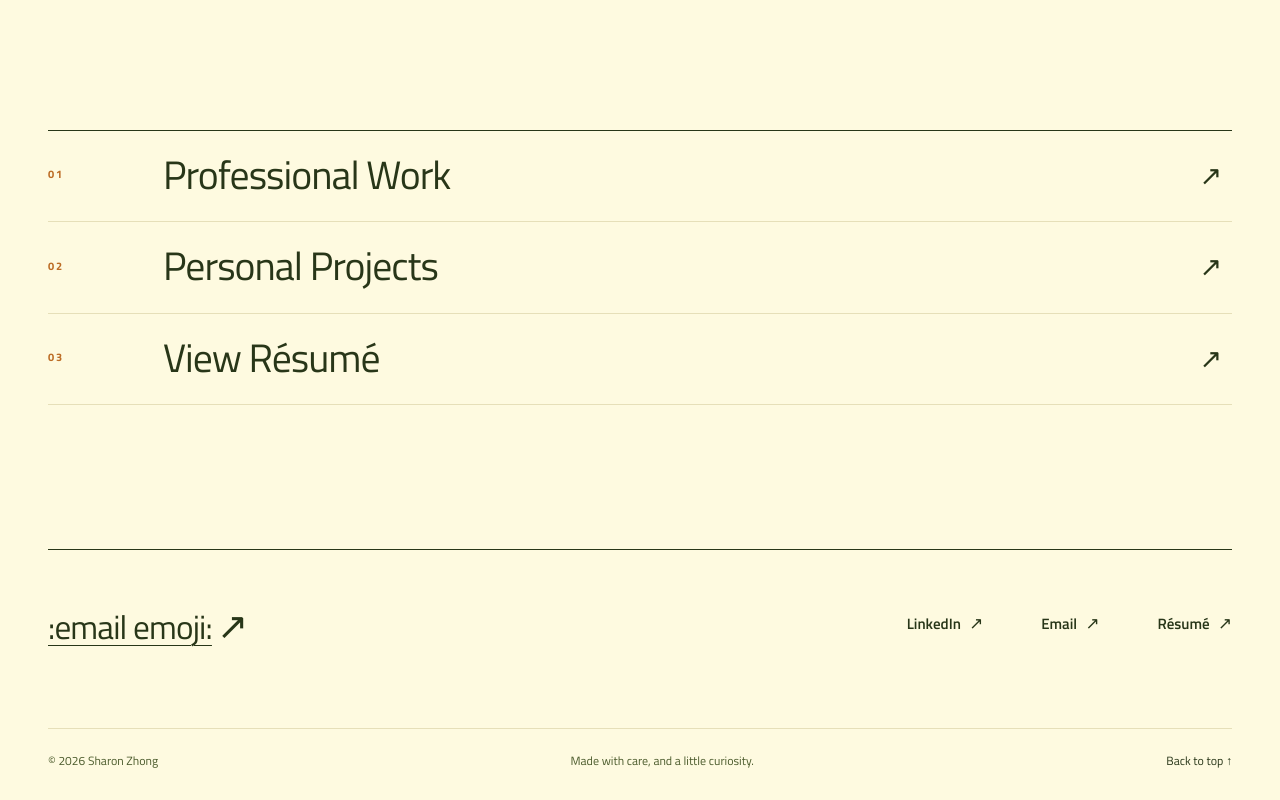
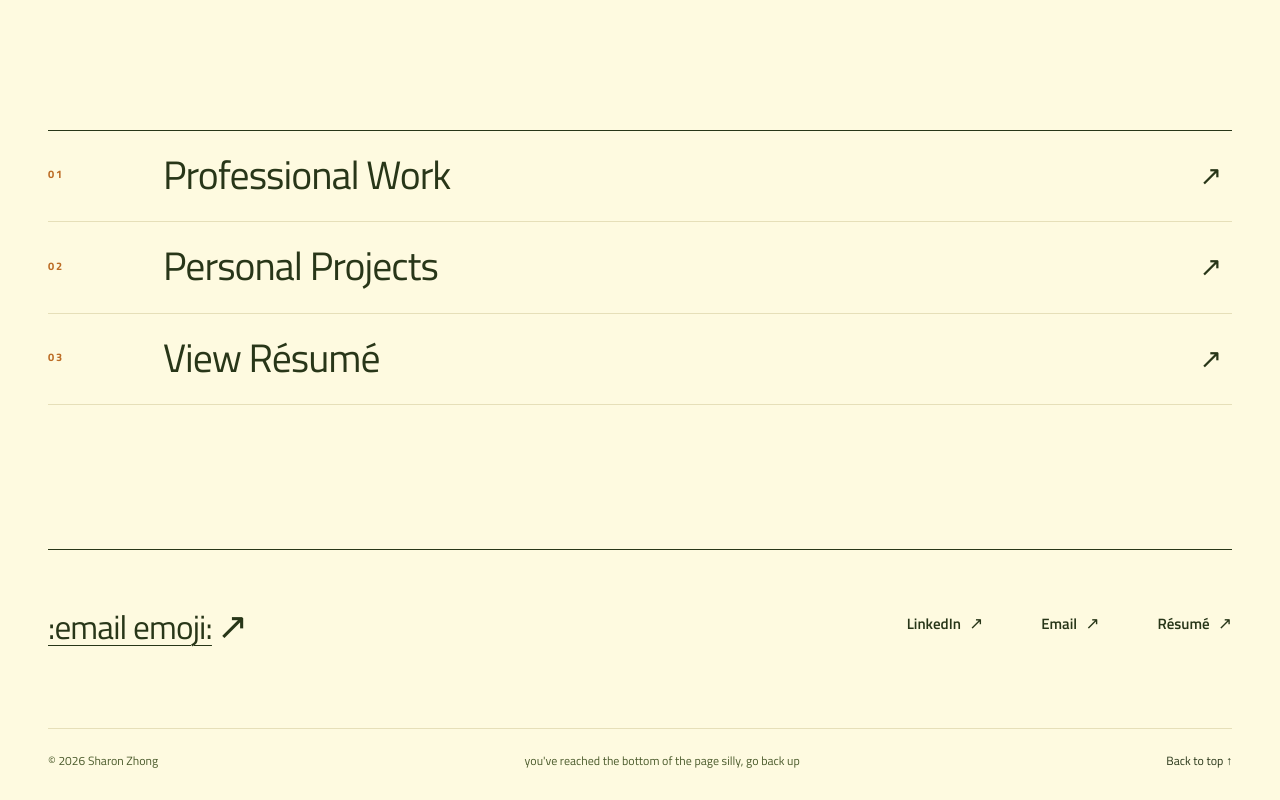
Before and after one commit to egg-o/website, a React (Vite) app: page / in a window 1280 px wide. Shown: the part 1640-2440 px from the top of the page. Built offline with nearby package versions, Linux system fonts and the light colour scheme.

Commit message:
minor adjustments

```diff
--- a/index.html
+++ b/index.html
@@ -4,8 +4,8 @@
     <meta charset="UTF-8" />
     <meta name="theme-color" content="#FAF3E7" />
     <meta name="viewport" content="width=device-width, initial-scale=1.0" />
-    <meta name="description" content="Sharon Zhong is a pipeline and character tech artist working at the intersection of art and code." />
-    <title>Sharon Zhong — Pipeline &amp; Character Tech Artist</title>
+    <meta name="description" content="it's me sharon!" />
+    <title>Sharon Zhong</title>
   </head>
   <body>
     <div id="root"></div>
--- a/src/App.tsx
+++ b/src/App.tsx
@@ -82,7 +82,7 @@ function Footer() {
           <a href={resumeUrl} target="_blank" rel="noreferrer">Résumé <Arrow /></a>
         </div>
       </div>
-      <div className="footer-bottom"><span>© {copyrightYear} Sharon Zhong</span><span>Made with care, and a little curiosity.</span><Link to="/">Back to top ↑</Link></div>
+      <div className="footer-bottom"><span>© {copyrightYear} Sharon Zhong</span><span>you've reached the bottom of the page silly, go back up</span><Link to="/">Back to top ↑</Link></div>
     </footer>
   )
 }
@@ -126,13 +126,6 @@ const programs = [
 function Home() {
   return (
     <main id="main">
-      {/* <section className="intro shell">
-        <div className="eyebrow"><span className="eyebrow-line" /> PORTFOLIO / 2026</div>
-        <div className="intro-grid">
-          <h1>Crafting the space<br />between <em>art</em> &amp; <em>code.</em></h1>
-          <div className="intro-side"><span className="tiny-label">HELLO, I'M SHARON.</span><p>Pipeline &amp; character tech artist making thoughtful tools and bringing digital worlds to life.</p><span className="intro-scroll">SCROLL TO EXPLORE <span aria-hidden="true">↓</span></span></div>
-        </div>
-      </section> */}
 
       <section className="reel-section shell" aria-labelledby="reel-heading">
         <div className="section-kicker"><span>01 / FEATURED REEL</span><span>CHARACTER TECH ART</span></div>
@@ -162,19 +155,9 @@ function Home() {
   )
 }
 
-// function PageIntro({ index, label, title, description }: { index: string; label: string; title: string; description: string }) {
-//   return <div className="page-intro shell"><span className="tiny-label">{index} / {label}</span><h1>{title}<span className="period">.</span></h1><p>{description}</p></div>
-// }
-
 function Work() {
   return (
     <main id="main">
-      {/* <PageIntro
-        index="01"
-        label="PROFESSIONAL WORK"
-        title="Art meets engineering"
-        description="Thoughtful technical solutions for artists, characters, and the worlds they inhabit."
-      /> */}
 
       <div className="detail-content shell">
         {/* Pipeline Tech Art */}
@@ -248,12 +231,6 @@ function Projects() {
 function About() {
   return (
     <main id="main">
-      {/* <PageIntro
-        index="03"
-        label="ABOUT"
-        title="wave boi emote"
-        description="I like the place where creative problem-solving and technical craft overlap."
-      /> */}
 
       <div className="about-content shell">
         {/* Left column: statement */}
```
Also changed, not shown: 1 other file (tests, documents, lock files or other folders).
